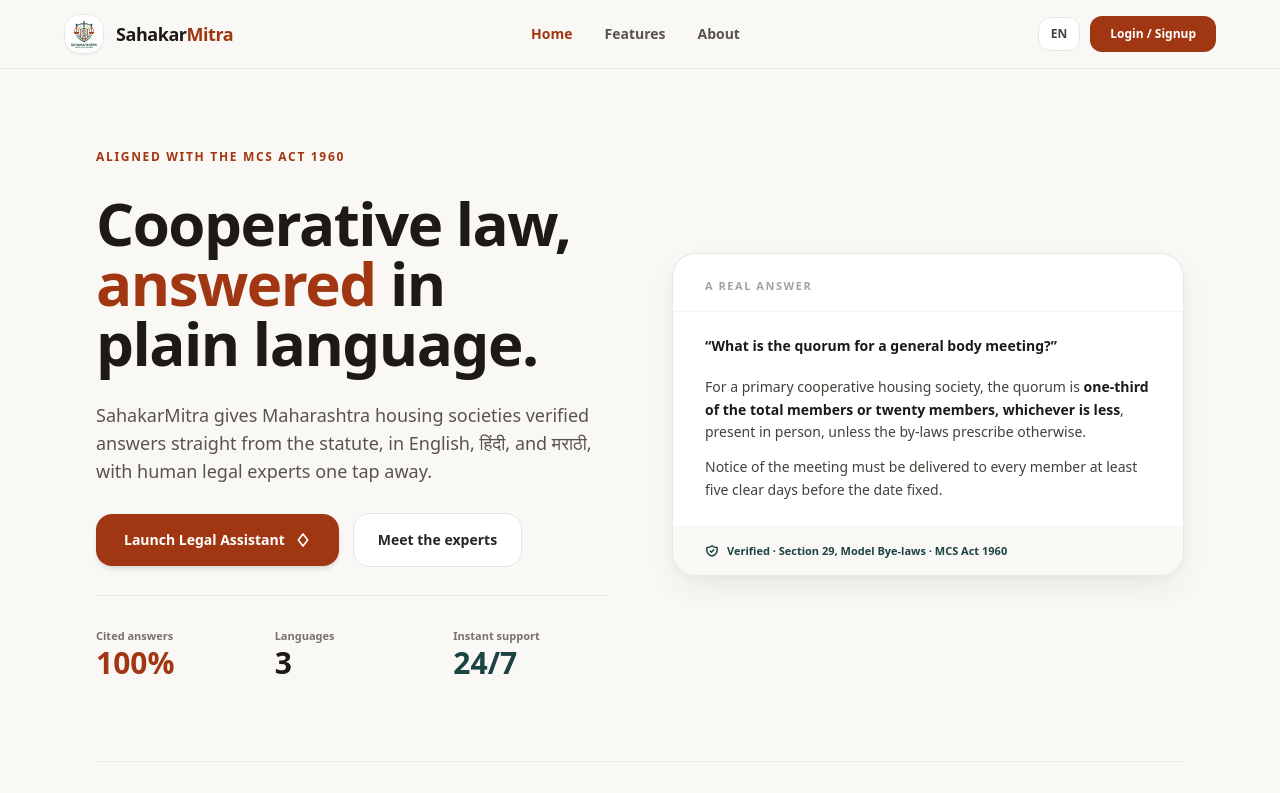
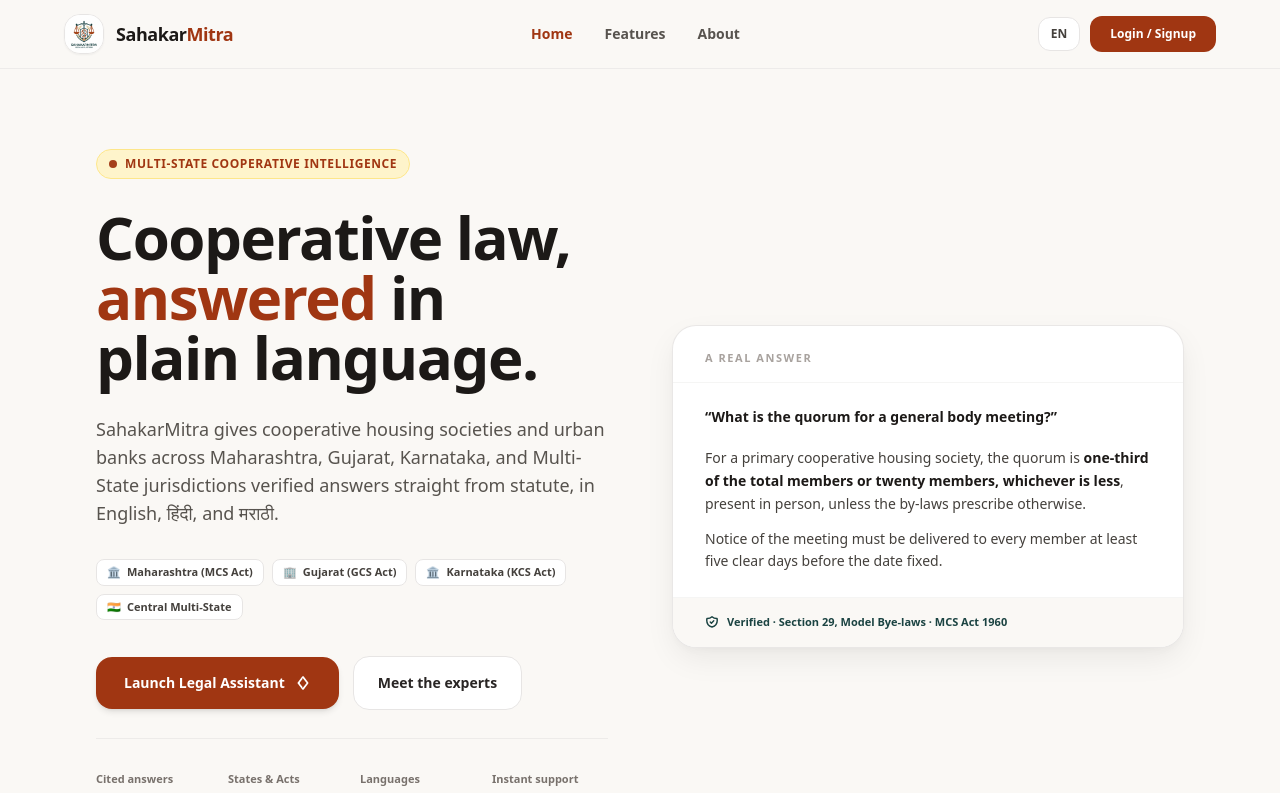
Before and after one commit to PaswanRaunak/sahakarmitra, a React (Vite) app in the folder frontend/: page / in a window 1280 px wide. Shown: the top 793 px of the page. Built offline with nearby package versions, Linux system fonts and the light colour scheme; no server answers.

Commit message:
fix(ui): update landing page and dashboard stats to reflect multi-state intelligence

```diff
--- a/frontend/src/components/DashboardView.jsx
+++ b/frontend/src/components/DashboardView.jsx
@@ -3,7 +3,7 @@
 
 // Live knowledge-base figures for the currently ingested corpus
 // (parents-*.json / legal_docs_v*). Keep in step with `npm run ingest`.
-const CORPUS = { sections: 33, clauses: 48, languages: 3 };
+const CORPUS = { sections: 64, clauses: 95, languages: 3, states: 4 };
 
 export default function DashboardView({
   user,
@@ -38,7 +38,7 @@
     { label: t('statChats'), value: chats.length },
     { label: t('statSections') || 'Statute sections', value: CORPUS.sections },
     { label: t('statClauses') || 'Indexed clauses', value: CORPUS.clauses },
-    { label: t('statLanguages') || 'Languages', value: CORPUS.languages },
+    { label: 'Jurisdictions', value: CORPUS.states },
   ];
 
   const GUIDES = [
--- a/frontend/src/components/LandingPage.jsx
+++ b/frontend/src/components/LandingPage.jsx
@@ -115,19 +115,36 @@
           <div className="grid lg:grid-cols-12 gap-12 lg:gap-16 items-center">
 
             <div className="lg:col-span-6 space-y-7 animate-slide-up">
-              <p className="text-xs font-bold uppercase tracking-[0.14em] text-[#a03612]">
-                Aligned with the MCS Act 1960
-              </p>
+              <div className="inline-flex items-center gap-2 px-3 py-1.5 rounded-full bg-amber-100/90 text-[#a03612] text-xs font-extrabold uppercase tracking-wider border border-amber-200">
+                <span className="w-2 h-2 rounded-full bg-[#a03612] animate-pulse"></span>
+                <span>Multi-State Cooperative Intelligence</span>
+              </div>
 
               <h1 className="text-4xl sm:text-5xl lg:text-6xl font-black text-stone-900 tracking-tight leading-[1.08] text-balance">
                 Cooperative law, <span className="text-[#a03612]">answered</span> in plain language.
               </h1>
 
               <p className="text-base sm:text-lg text-stone-600 max-w-xl leading-relaxed">
-                SahakarMitra gives Maharashtra housing societies verified answers straight from the statute, in English, हिंदी, and मराठी, with human legal experts one tap away.
+                SahakarMitra gives cooperative housing societies and urban banks across Maharashtra, Gujarat, Karnataka, and Multi-State jurisdictions verified answers straight from statute, in English, हिंदी, and मराठी.
               </p>
 
-              <div className="flex flex-col sm:flex-row items-stretch sm:items-center gap-3.5">
+              {/* Supported Jurisdictions Pills */}
+              <div className="flex flex-wrap gap-2 pt-1">
+                <span className="px-2.5 py-1 bg-white border border-stone-200 rounded-lg text-[11px] font-bold text-stone-700 shadow-xs flex items-center gap-1.5">
+                  <span>🏛️</span> Maharashtra (MCS Act)
+                </span>
+                <span className="px-2.5 py-1 bg-white border border-stone-200 rounded-lg text-[11px] font-bold text-stone-700 shadow-xs flex items-center gap-1.5">
+                  <span>🏢</span> Gujarat (GCS Act)
+                </span>
+                <span className="px-2.5 py-1 bg-white border border-stone-200 rounded-lg text-[11px] font-bold text-stone-700 shadow-xs flex items-center gap-1.5">
+                  <span>🏛️</span> Karnataka (KCS Act)
+                </span>
+                <span className="px-2.5 py-1 bg-white border border-stone-200 rounded-lg text-[11px] font-bold text-stone-700 shadow-xs flex items-center gap-1.5">
+                  <span>🇮🇳</span> Central Multi-State
+                </span>
+              </div>
+
+              <div className="flex flex-col sm:flex-row items-stretch sm:items-center gap-3.5 pt-2">
                 <button
                   onClick={onStartChatting}
                   className="px-7 py-4 bg-[#a03612] hover:bg-[#882c0e] text-white font-extrabold text-sm rounded-2xl shadow-md hover:shadow-lg transition-[transform,box-shadow,background-color] flex items-center justify-center gap-2.5 transform hover:-translate-y-0.5 active:translate-y-0 focus-visible:outline-none focus-visible:ring-2 focus-visible:ring-[#a03612] focus-visible:ring-offset-2"
@@ -146,10 +163,14 @@
                 </a>
               </div>
 
-              <dl className="pt-8 border-t border-stone-200/70 grid grid-cols-3 gap-6">
+              <dl className="pt-8 border-t border-stone-200/70 grid grid-cols-4 gap-4">
                 <div>
                   <dt className="text-[11px] text-stone-500 font-semibold order-2">Cited answers</dt>
                   <dd className="text-2xl sm:text-3xl font-black text-[#a03612] tabular-nums">100%</dd>
+                </div>
+                <div>
+                  <dt className="text-[11px] text-stone-500 font-semibold">States & Acts</dt>
+                  <dd className="text-2xl sm:text-3xl font-black text-stone-900 tabular-nums">4</dd>
                 </div>
                 <div>
                   <dt className="text-[11px] text-stone-500 font-semibold">Languages</dt>
```
